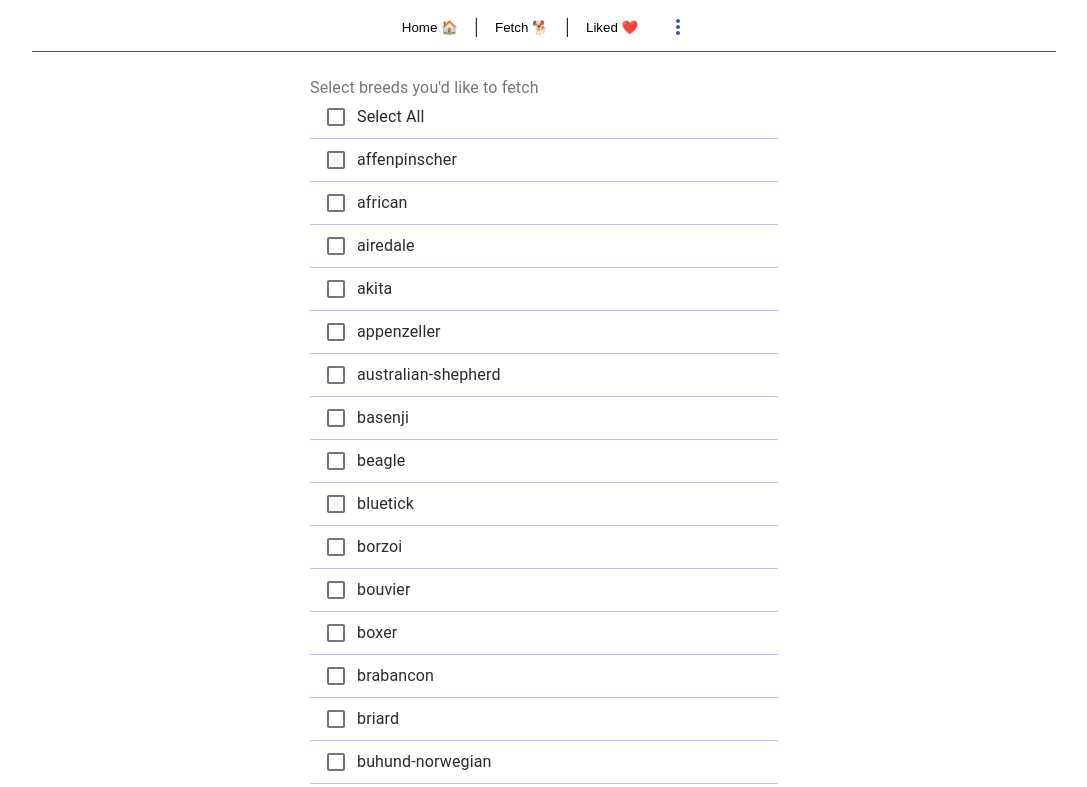
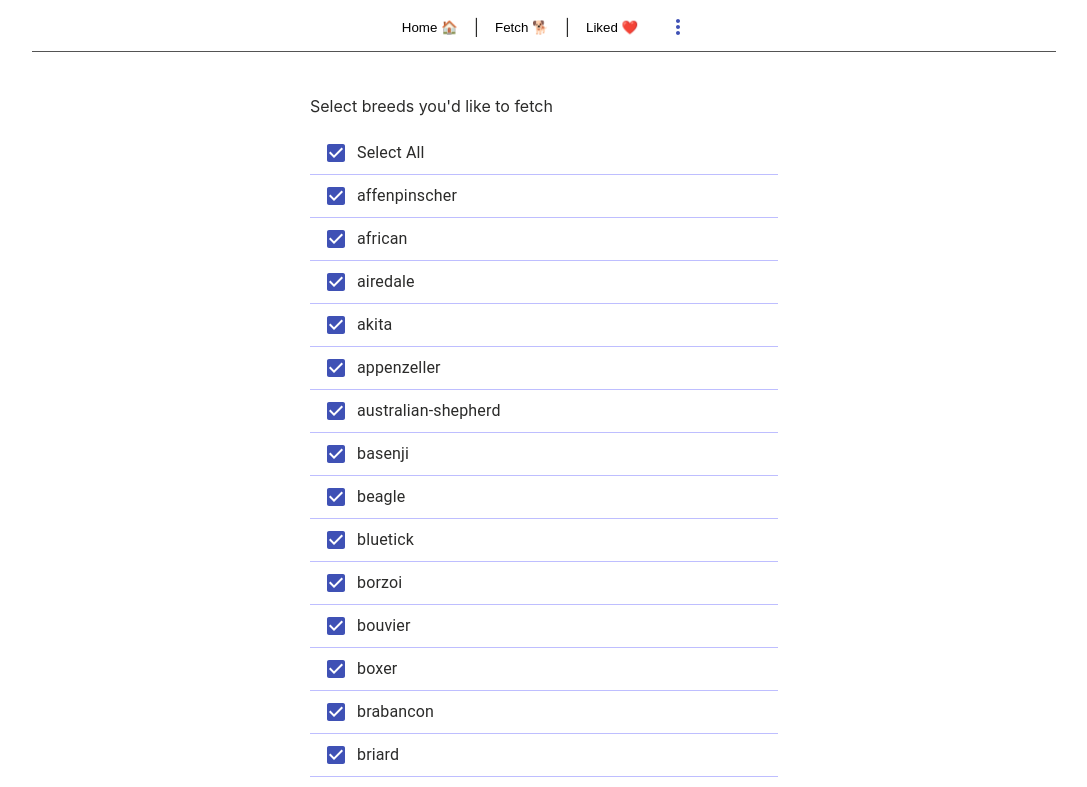
Before and after one commit to zdzislawbela/dogs-app, a Next.js app: page /select-breeds in a window 1280 px wide. Shown: the top 787 px of the page, without its empty margins (96-1183 px from the left). Built offline with nearby package versions, Linux system fonts and the light colour scheme.

Commit message:
Add breeds selection

```diff
--- a/BreedCheckbox/BreedCheckbox.tsx
+++ b/BreedCheckbox/BreedCheckbox.tsx
@@ -6,14 +6,16 @@ import FormControl from "@material-ui/core/FormControl";
 
 type Props = {
   breed: string;
+  handleCheckbox: (option: string) => void;
+  isChecked: boolean;
 };
 
-export const BreedCheckbox = ({ breed }: Props) => {
-  const [checked, setChecked] = useState(true);
+export const BreedCheckbox = ({ breed, handleCheckbox, isChecked }: Props) => {
+  const [checked, setChecked] = useState(isChecked);
 
   const handleChange = (event: ChangeEvent<HTMLInputElement>) => {
     setChecked(event.target.checked);
-    console.log({ checked });
+    handleCheckbox(event.target.value);
   };
 
   return (
@@ -24,6 +26,7 @@ export const BreedCheckbox = ({ breed }: Props) => {
           control={<Checkbox color='primary' onChange={handleChange} />}
           label={breed}
           labelPlacement='end'
+          checked={isChecked}
         />
       </FormGroup>
     </FormControl>
--- a/context/index.tsx
+++ b/context/index.tsx
@@ -1,4 +1,9 @@
 import React, { createContext, useContext, useState, FC } from "react";
+import { dogBreeds } from "../data/dogbreeds";
+
+const initDogBreeds = dogBreeds.map((dog) => {
+  return { name: dog, checked: true };
+});
 
 export type DogDetails = {
   message: string;
@@ -20,7 +25,16 @@ export interface AppSharedState {
   setError: (error: boolean) => void;
   apiCallCounter: number;
   setApiCallCounter: (apiCallCounter: number) => void;
+  isSelectAll: boolean;
+  setIsSelectAll: (isSelectAll: boolean) => void;
   dogsAPI: string;
+  dogBreedsContainer: { name: string; checked: boolean }[];
+  setDogBreedsContainer: (
+    dogBreedsContainer: {
+      name: string;
+      checked: boolean;
+    }[]
+  ) => void;
 }
 
 const AppContext = createContext<AppSharedState>({} as AppSharedState);
@@ -33,6 +47,8 @@ const AppSharedState = () => {
   const [breed, setBreed] = useState("");
   const [error, setError] = useState(false);
   const [apiCallCounter, setApiCallCounter] = useState(0);
+  const [isSelectAll, setIsSelectAll] = useState(true);
+  const [dogBreedsContainer, setDogBreedsContainer] = useState(initDogBreeds);
   const dogsAPI = `https://dog.ceo/api/breed/${breed}/images/random`;
 
   return {
@@ -50,6 +66,10 @@ const AppSharedState = () => {
     setError,
     apiCallCounter,
     setApiCallCounter,
+    isSelectAll,
+    setIsSelectAll,
+    dogBreedsContainer,
+    setDogBreedsContainer,
     dogsAPI,
   };
 };
--- a/pages/select-breeds.jsx
+++ b/pages/select-breeds.jsx
@@ -1,25 +1,36 @@
 import Head from "next/head";
-import React from "react";
-import FormLabel from "@material-ui/core/FormLabel";
+import React, { useState, useEffect } from "react";
 
 import { useAppContext } from "../context";
-import { dogBreeds } from "../data/dogbreeds";
+
 import { BreedCheckbox } from "../BreedCheckbox/BreedCheckbox";
 import styles from "../styles/Page.module.css";
 
 export default function SelectBreeds() {
   const {
-    loading,
-    setLoading,
-    dogs,
-    setDogs,
-    breed,
-    setBreed,
-    error,
-    setError,
-    setApiCallCounter,
-    dogsAPI,
+    dogBreedsContainer,
+    setDogBreedsContainer,
+    isSelectAll,
+    setIsSelectAll,
   } = useAppContext();
+
+  const handleSelectAll = () => {
+    setIsSelectAll(!isSelectAll);
+    const selectedBreeds = dogBreedsContainer.map(({ name }) => {
+      return { name: name, checked: !isSelectAll };
+    });
+    setDogBreedsContainer(selectedBreeds);
+  };
+
+  const handleBreedCheckbox = (option) => {
+    const selectedBreeds = dogBreedsContainer.map(({ name, checked }) => {
+      if (name === option) {
+        return { name: name, checked: !checked };
+      }
+      return { name: name, checked: checked };
+    });
+    setDogBreedsContainer(selectedBreeds);
+  };
 
   return (
     <div className={styles.main}>
@@ -32,17 +43,22 @@ export default function SelectBreeds() {
         <link rel='icon' href='/favicon.png' />
       </Head>
       <div className={styles.breeds}>
-        <FormLabel component='legend'>
-          Select breeds you'd like to fetch
-        </FormLabel>
+        <p>Select breeds you'd like to fetch </p>
         <div className={styles.breed}>
-          <BreedCheckbox breed='Select All' />
+          <BreedCheckbox
+            handleCheckbox={handleSelectAll}
+            breed='Select All'
+            isChecked={isSelectAll}
+          />
         </div>
-
-        {dogBreeds.map((breed) => {
+        {dogBreedsContainer.map(({ name, checked }) => {
           return (
-            <div key={breed} className={styles.breed}>
-              <BreedCheckbox breed={breed} />
+            <div key={name} className={styles.breed}>
+              <BreedCheckbox
+                handleCheckbox={handleBreedCheckbox}
+                breed={name}
+                isChecked={checked}
+              />
             </div>
           );
         })}
```
Also changed, not shown: components/FetchedDogs/FetchedDogs.jsx (+22 -5 lines).
